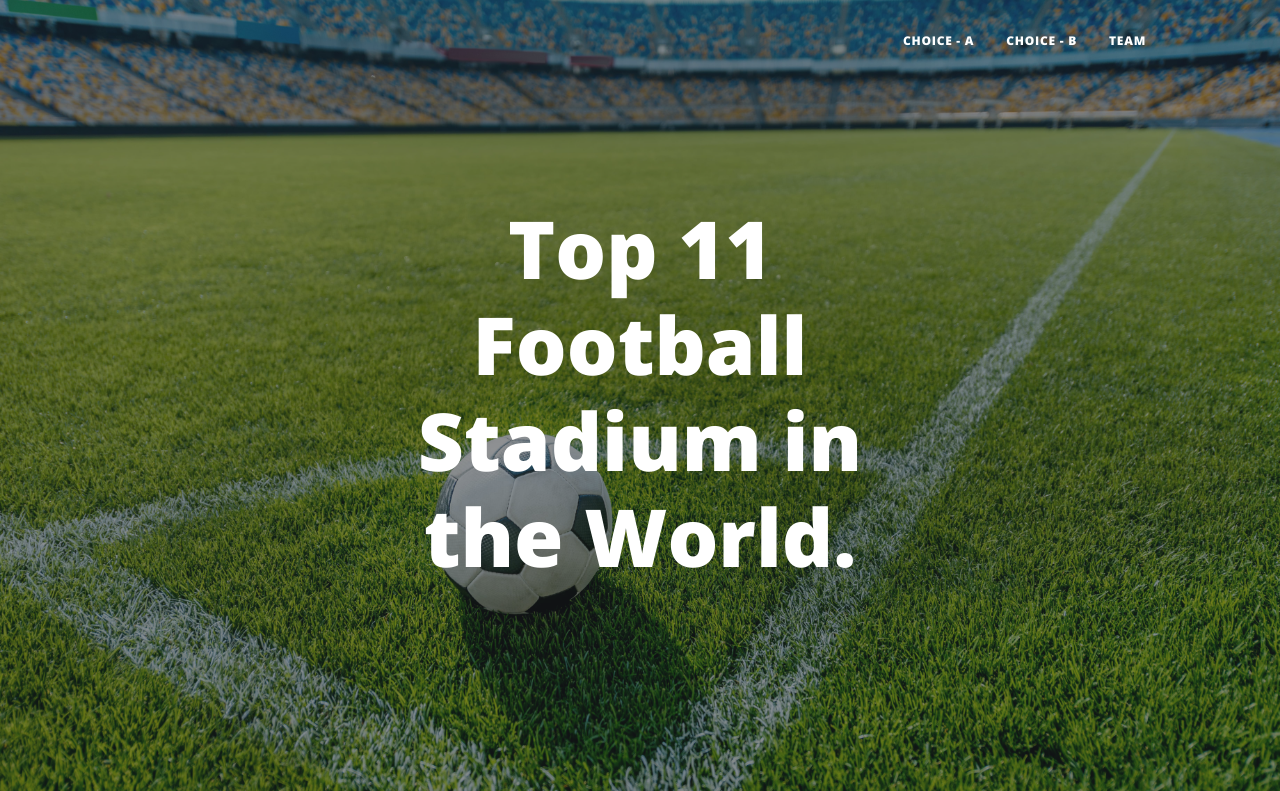
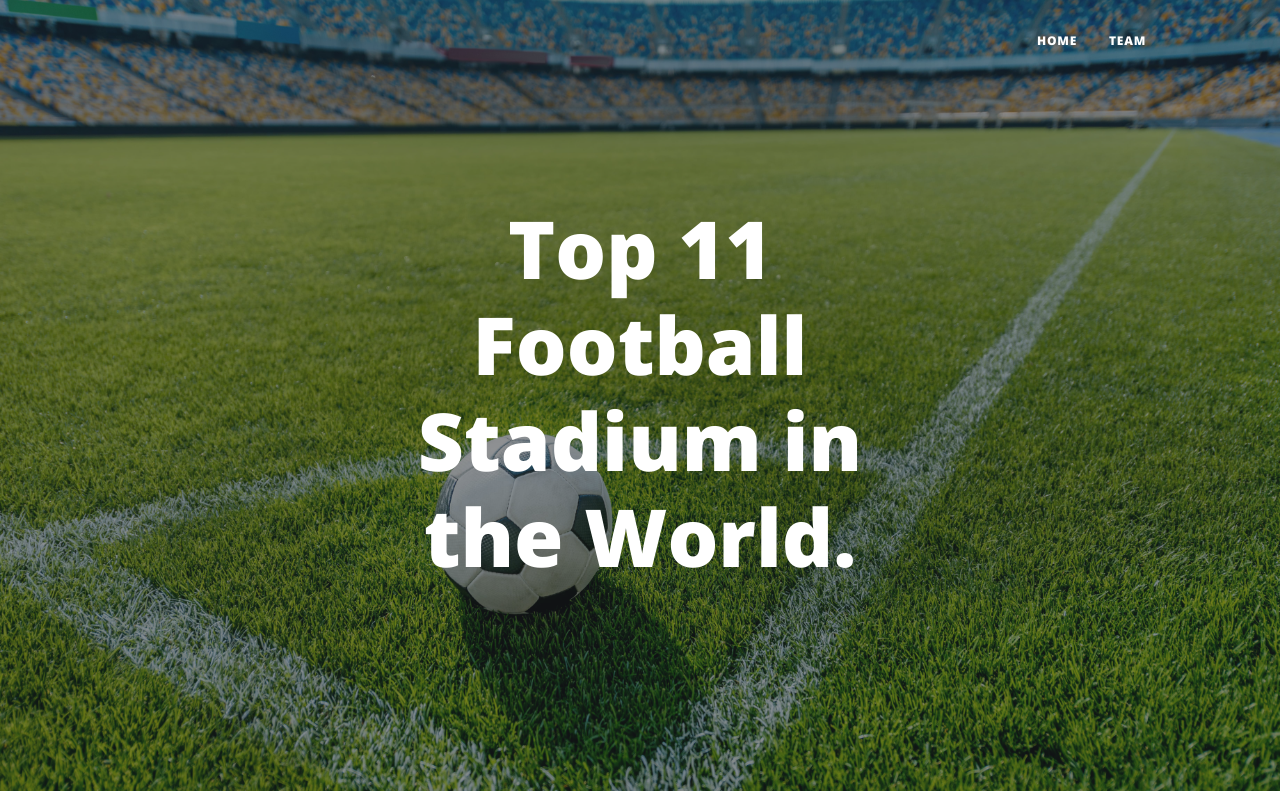
Before and after one commit to AHMAD-KHAIRI/hafizi-assignment, a Flask app: page / in a window 1280 px wide. Shown: the top 791 px of the page. Run offline with Flask 3, Linux system fonts and the light colour scheme; some libraries are stand-ins or nearby versions.

Commit message:
proceed with choice A and updated the files

```diff
--- a/main.py
+++ b/main.py
@@ -6,13 +6,8 @@ app = Flask(__name__)
 app.config["SECRET_KEY"] = os.environ.get("FLASK_KEY")
 
 @app.route("/")
-@app.route("/A")
-def choice_a():
+def home():
     return render_template("a_index.html")
-
-@app.route("/B")
-def choice_b():
-    return render_template("b_index.html")
 
 @app.route("/team")
 def team():
--- a/templates/footer.html
+++ b/templates/footer.html
@@ -1,4 +1,4 @@
-<footer class="border-top">
+<!-- <footer class="border-top">
   <div class="container px-4 px-lg-5">
     <div class="row gx-4 gx-lg-5 justify-content-center">
       <div class="col-md-10 col-lg-8 col-xl-7">
@@ -9,4 +9,27 @@
       </div>
     </div>
   </div>
+</footer> -->
+<footer class="border-top">
+  <div class="container px-4 px-lg-5">
+    <div class="row gx-4 gx-lg-5 justify-content-center">
+      <div class="col-md-10 col-lg-8 col-xl-7">
+        <div class="small text-center text-muted fst-italic">
+          <span>©</span> AK, 2024, all rights reserved
+          <br />
+          <!-- Website Link -->
+          <a
+            href="https://www.bankislam.com/"
+            target="_blank"
+            class="text-muted"
+          >
+            <i class="fas fa-globe"></i> Visit our website
+          </a>
+          <!-- Phone Number -->
+          <br />
+          <i class="fas fa-phone"></i> Call us: 03-2690 0900
+        </div>
+      </div>
+    </div>
+  </div>
 </footer>
--- a/templates/header.html
+++ b/templates/header.html
@@ -51,15 +51,8 @@
           <li class="nav-item">
             <a
               class="nav-link px-lg-3 py-3 py-lg-4"
-              href="{{ url_for('choice_a') }}"
-              >Choice - A</a
-            >
-          </li>
-          <li class="nav-item">
-            <a
-              class="nav-link px-lg-3 py-3 py-lg-4"
-              href="{{ url_for('choice_b') }}"
-              >Choice - B</a
+              href="{{ url_for('home') }}"
+              >Home</a
             >
           </li>
           <li class="nav-item">
```
